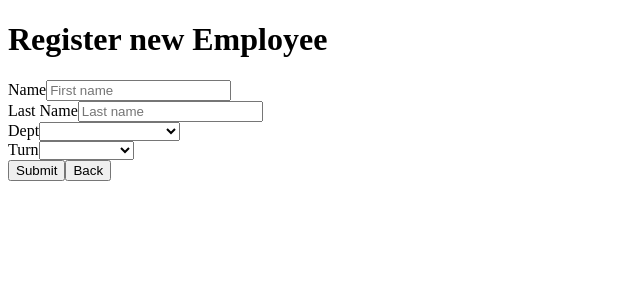
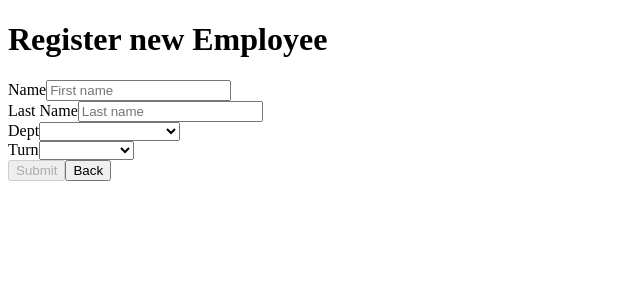
Before and after one commit to jonathandotore/employeesWebApi, an Angular app in the folder AngularEmp/: page /register in a window 1280 px wide. Shown: the top 300 px of the page, without its empty margins (0-640 px from the left). Built offline with nearby package versions, Linux system fonts and the light colour scheme.

Commit message:
[UPD] Added validation form on submit button

```diff
--- a/AngularEmp/src/app/components/employee-form/employee-form.component.html
+++ b/AngularEmp/src/app/components/employee-form/employee-form.component.html
@@ -35,7 +35,7 @@
     </div>
 
     <div class="btn-box">
-        <button type="submit">Submit</button>
-        <button>Back</button>
+        <button type="submit" [disabled]="!employeeForm.valid">Submit</button>
+        <button routerLink="">Back</button>
     </div>
 </form>
--- a/AngularEmp/src/app/components/employee-form/employee-form.component.ts
+++ b/AngularEmp/src/app/components/employee-form/employee-form.component.ts
@@ -1,5 +1,5 @@
 import { Component, EventEmitter, OnInit, Output } from '@angular/core';
-import { FormControl, FormGroup, FormsModule } from '@angular/forms';
+import { FormControl, FormGroup, FormsModule, Validators } from '@angular/forms';
 import { ReactiveFormsModule } from '@angular/forms';
 import { Employee } from '../../models/Employee';
 
@@ -21,11 +21,11 @@ export class EmployeeFormComponent implements OnInit {
   {
     this.employeeForm = new FormGroup({
       id: new FormControl(0),
-      name: new FormControl(''),
-      lastName: new FormControl(''),
-      dept: new FormControl(''),
+      name: new FormControl('', [Validators.required]),
+      lastName: new FormControl('', [Validators.required]),
+      dept: new FormControl('', [Validators.required]),
       status: new FormControl(true),
-      turn: new FormControl(''),
+      turn: new FormControl('', [Validators.required]),
       createdAt: new FormControl(new Date()),
       updatedAt: new FormControl(new Date())
     });
--- a/AngularEmp/src/app/pages/register/register.component.ts
+++ b/AngularEmp/src/app/pages/register/register.component.ts
@@ -2,6 +2,7 @@ import { Component } from '@angular/core';
 import { EmployeeFormComponent } from "../../components/employee-form/employee-form.component";
 import { Employee } from '../../models/Employee';
 import { EmployeesService } from '../../services/employees.service';
+import { Router } from '@angular/router';
 
 @Component({
   selector: 'app-register',
@@ -11,13 +12,13 @@ import { EmployeesService } from '../../services/employees.service';
 })
 export class RegisterComponent {
 
-  constructor(private employeeService: EmployeesService)
+  constructor(private employeeService: EmployeesService, private router: Router)
   { }
 
   registerEmployee(employee: Employee)
   {
-    this.employeeService.RegisterEmployee(employee).subscribe((data) => {
-      console.log(data);
+    this.employeeService.RegisterEmployee(employee).subscribe(() => {
+      this.router.navigate(['/']);
     });
   }
 }
```
